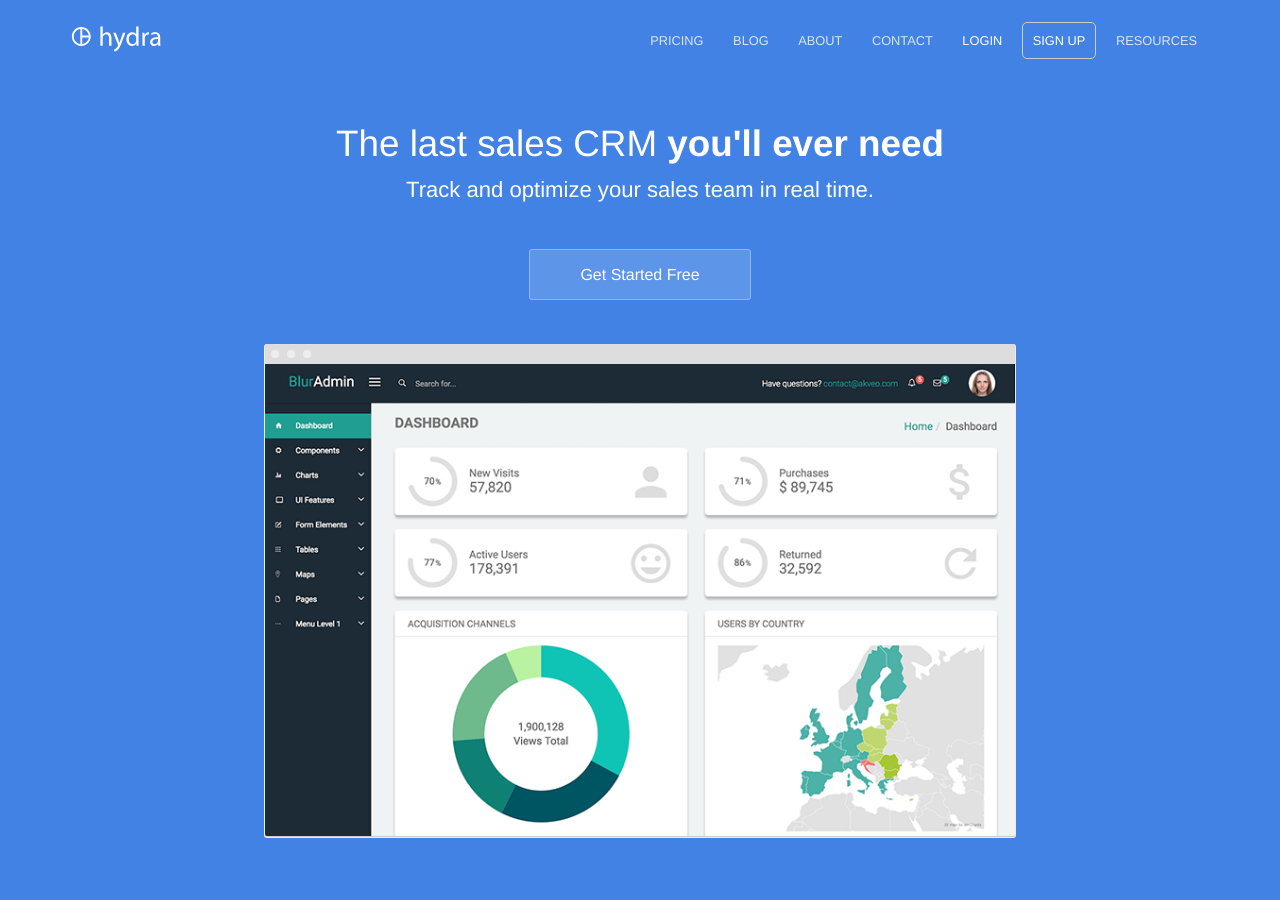
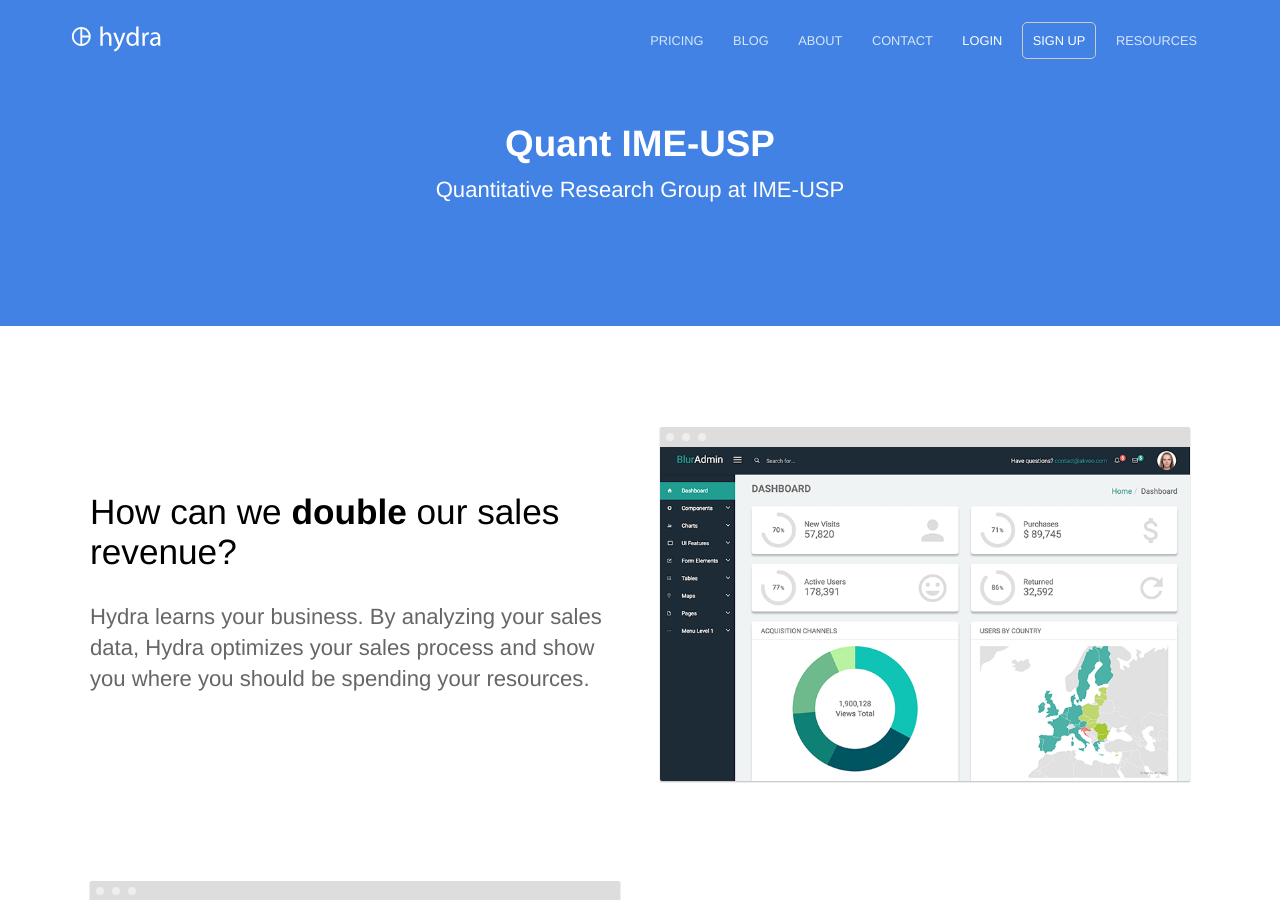
Before and after one commit to quant-ime-usp/quant-ime-usp.github.io, a Jekyll site: the page built from index.html, in a window 1280 px wide and 900 px high. Built offline with Jekyll 4.4.1, drawn with Linux system fonts in a browser that asks for light colours.

Commit message:
adjusting index

```diff
--- a/index.html
+++ b/index.html
@@ -1,15 +1,16 @@
 ---
-title: The last sales CRM you'll ever need
-description: Track and optimize your sales team in real time
+title: Quant IME-USP
+description: Quantitative Research Group at IME-USP
 ---
 <section class="hero">
 	<div class="text-container">
-		<h1 class="editable">The last sales CRM <strong>you'll ever need</strong></h1>
-		<p class="subtext editable">Track and optimize your sales team in real time.</p>
-		<div class="cta button alt"><a href="{{ site.baseurl }}/contact/">Get Started Free</a></div>
+		<h1 class="editable"><strong>Quant IME-USP</strong></h1>
+		<p class="subtext editable">Quantitative Research Group at IME-USP</p>
+		<!--<div class="cta button alt"><a href="{{ site.baseurl }}/contact/">Get Started Free</a></div>
 		<div>
 			<img src="{{ site.baseurl }}/images/dashboard.png" alt="Screenshot" class="screenshot editable" />
 		</div>
+		-->
 	</div>
 </section>
 
```
